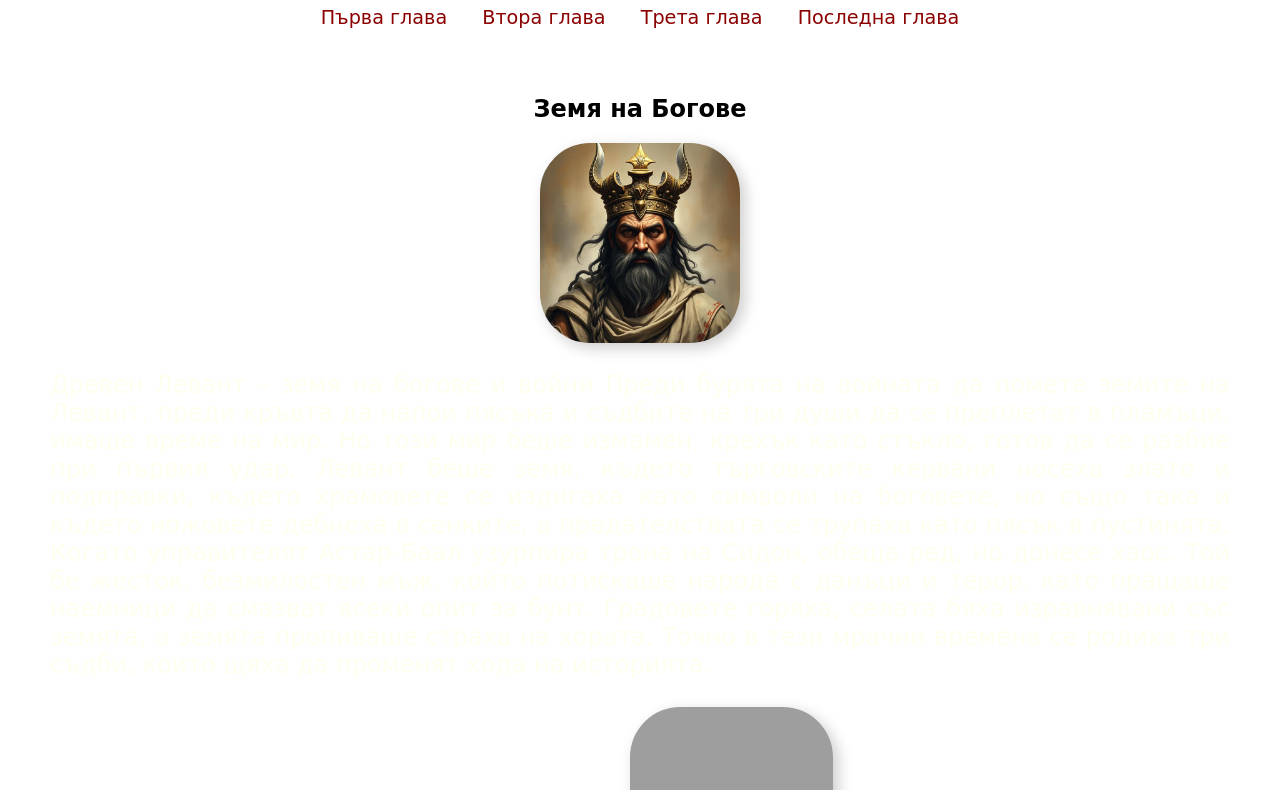
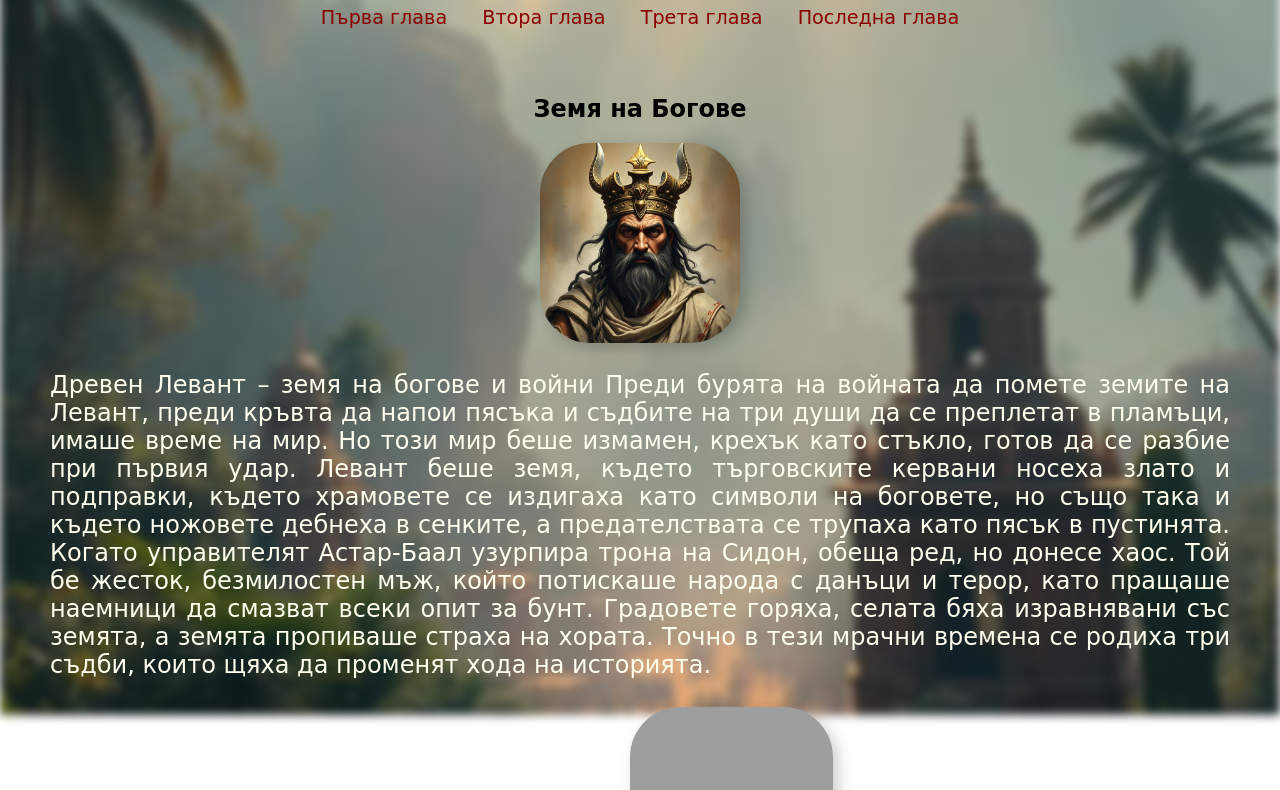
Before and after one commit to MartinIg03/MartinIg.github.io, a plain HTML site: page index.html in a window 1280 px wide. Shown: the part 85-875 px from the top of the page. Drawn offline with Linux system fonts and the light colour scheme; grey boxes are pictures that could not be loaded; files whose address does not match are found by name.

Commit message:
Update style.css

```diff
--- a/style.css
+++ b/style.css
@@ -9,7 +9,7 @@ body {
         left: 0;
         width: 100%;
         height: 100%;
-        background-image: url(pics/befor_war.jpg);
+        background-image: url(befor_war.jpg);
         background-size: cover;
         background-position: center;
         filter: blur(5px);
```
